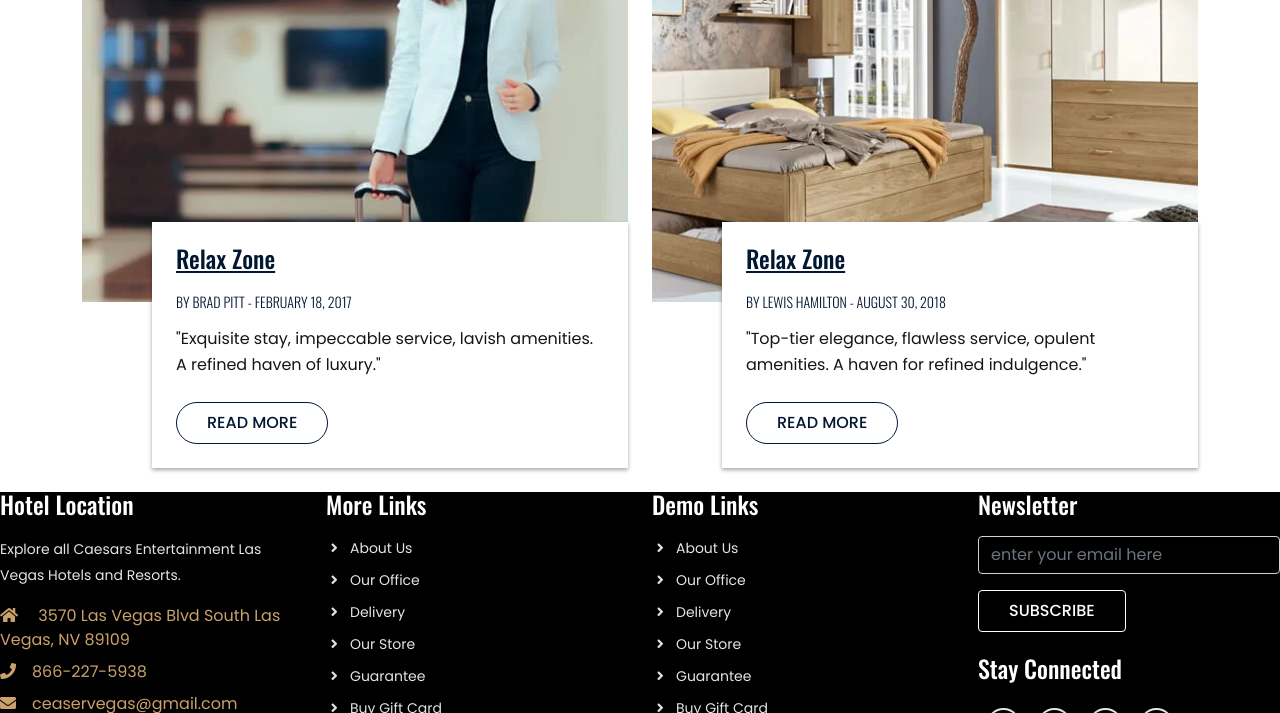
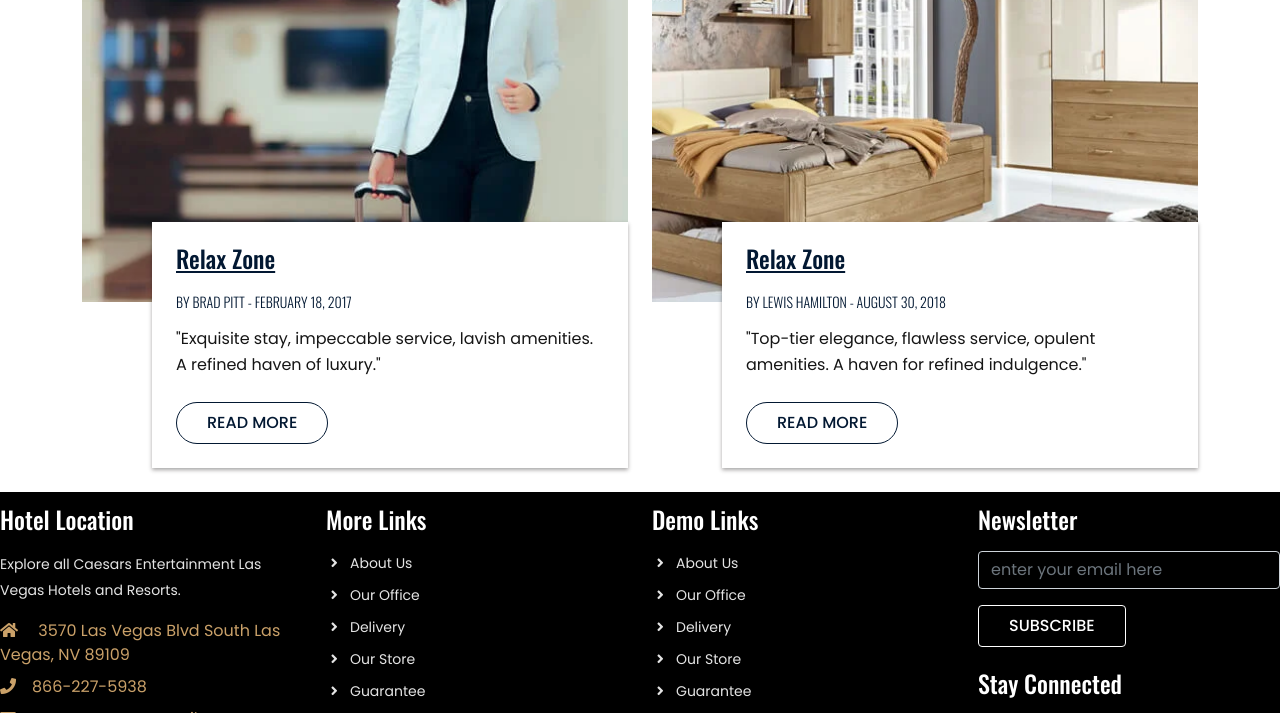
Before and after one commit to nadeemohc/Caesars-Palace_clone, a plain HTML site: page index.html in a window 1280 px wide. Shown: the part 5998-6711 px from the top of the page. Drawn offline with nearby package versions, Linux system fonts and the light colour scheme; files whose address does not match are found by name.

Commit message:
footer padding added

```diff
--- a/style.css
+++ b/style.css
@@ -710,3 +710,7 @@ p {
         padding: 0 1.875rem;
     }
 }
+
+        .container_pb-3{
+            padding-top: 15px;
+        }
```
